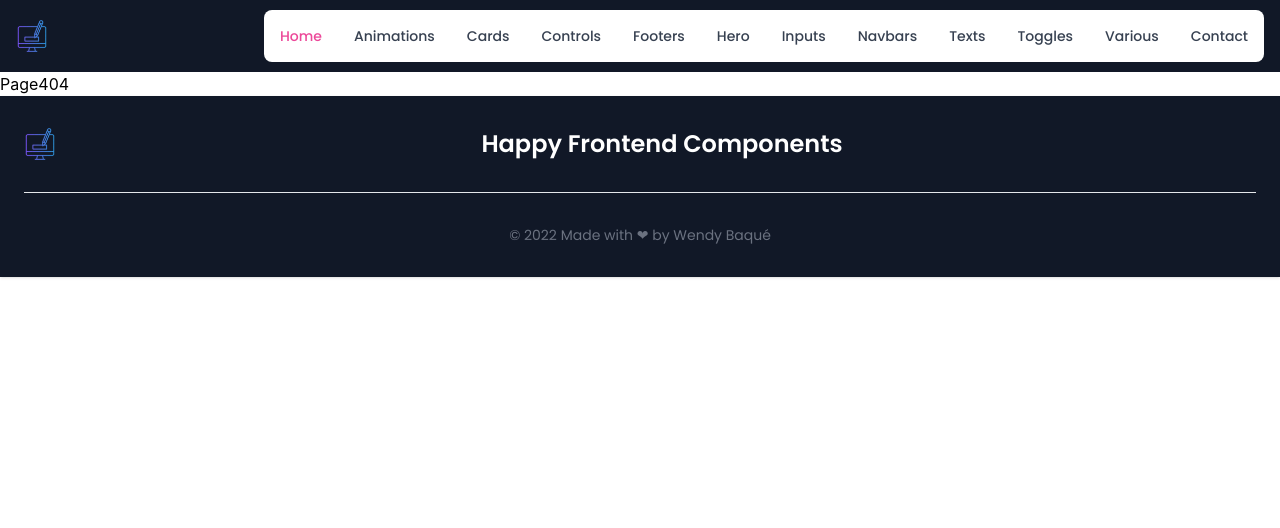
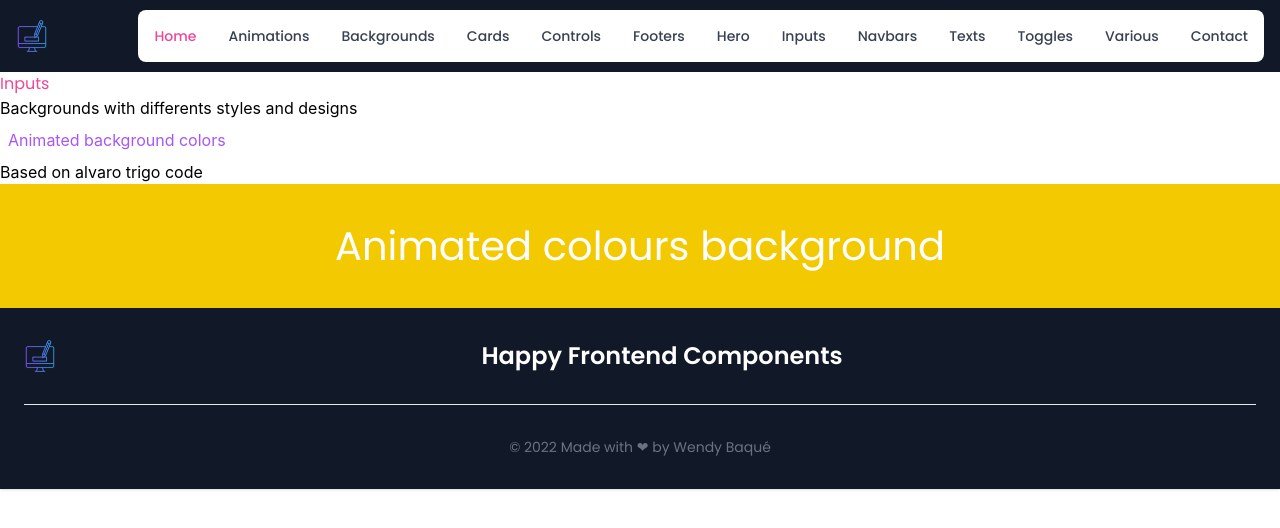
Before and after one commit to wendybaque/Happy-Frontend-Components, a React (Create React App) app: page /backgrounds in a window 1280 px wide. Shown: the top 528 px of the page. Built offline with nearby package versions, Linux system fonts and the light colour scheme.

Commit message:
Add Animated colours bg component

```diff
--- a/src/App.js
+++ b/src/App.js
@@ -19,6 +19,7 @@ import Texts from "../src/Pages/Texts";
 import Toggles from "../src/Pages/Toggles";
 import Various from "../src/Pages/Various";
 import Contact from "../src/Pages/Contact";
+import Backgrounds from "./Pages/Backgrounds";
 
 function App() {
   return (
@@ -28,6 +29,7 @@ function App() {
         <Routes>
           <Route path="/" element={<Home />} />
           <Route path="/animations" element={<Animations />} />
+          <Route path="/backgrounds" element={<Backgrounds />} />
           <Route path="/cards" element={<Cards />} />
           <Route path="/controls" element={<Controls />} />
           <Route path="/footers" element={<Footers />} />
--- /dev/null
+++ b/src/Components/AnimatedColoursBg.jsx
@@ -0,0 +1,12 @@
+import React from 'react';
+import "./animatedcoloursbg.css";
+
+const AnimatedColoursBg = () => {
+  return (
+    <div className="animatedcoloursbg">
+        <h3>Animated colours background</h3>
+    </div>
+  )
+}
+
+export default AnimatedColoursBg
--- /dev/null
+++ b/src/Components/animatedcoloursbg.css
@@ -0,0 +1,21 @@
+.animatedcoloursbg {
+    background: #33CCCC; /* Fallback */
+    animation: color 9s infinite linear;
+    text-align: center;
+    padding: 2em;
+  }
+.animatedcoloursbg > h3 {
+    text-align: center;
+    font-family: "poppins";
+    font-size: 2.5em;
+    color: white;
+  }
+
+  @keyframes color {
+    0%   { background: #33CCCC; }
+    20%  { background: #33CC36; }
+    40%  { background: #B8CC33; }
+    60%  { background: #FCCA00; }
+    80%  { background: #33CC36; }
+    100% { background: #33CCCC; }
+  }
--- /dev/null
+++ b/src/Pages/Backgrounds.jsx
@@ -0,0 +1,27 @@
+import React from "react";
+import AnimatedColoursBg from "../Components/AnimatedColoursBg";
+
+const Backgrounds = () => {
+  return (
+    <div>
+      <h1 className="flex flex-col text-pink-500 font-poppins">Inputs</h1>
+      <p>Backgrounds with differents styles and designs</p>
+
+      <section className="flex flex-col">
+        <h2 className="m-2 text-purple-500">Animated background colors</h2>
+        <p>
+          Based on{" "}
+          <a
+            href="https://alvarotrigo.com/blog/animated-backgrounds-css/"
+            alt="redirection vers le code de alvarotrigo "
+          >
+            alvaro trigo code
+          </a>
+        </p>
+        <AnimatedColoursBg />
+      </section>
+    </div>
+  );
+};
+
+export default Backgrounds;
--- a/src/main navbar/MainNavbar.jsx
+++ b/src/main navbar/MainNavbar.jsx
@@ -52,6 +52,14 @@ const MainNavbar = () => {
                 className="block py-2 pl-3 pr-4 text-gray-700 rounded hover:bg-gray-100 md:hover:bg-transparent md:border-0 md:hover:text-blue-700 md:p-0 dark:text-gray-400 md:dark:hover:text-white dark:hover:bg-gray-700 dark:hover:text-white md:dark:hover:bg-transparent"
               >
                 Animations
+              </Link>
+            </li>
+            <li>
+              <Link
+                to="/backgrounds"
+                className="block py-2 pl-3 pr-4 text-gray-700 rounded hover:bg-gray-100 md:hover:bg-transparent md:border-0 md:hover:text-blue-700 md:p-0 dark:text-gray-400 md:dark:hover:text-white dark:hover:bg-gray-700 dark:hover:text-white md:dark:hover:bg-transparent"
+              >
+                Backgrounds
               </Link>
             </li>
             <li>
```
